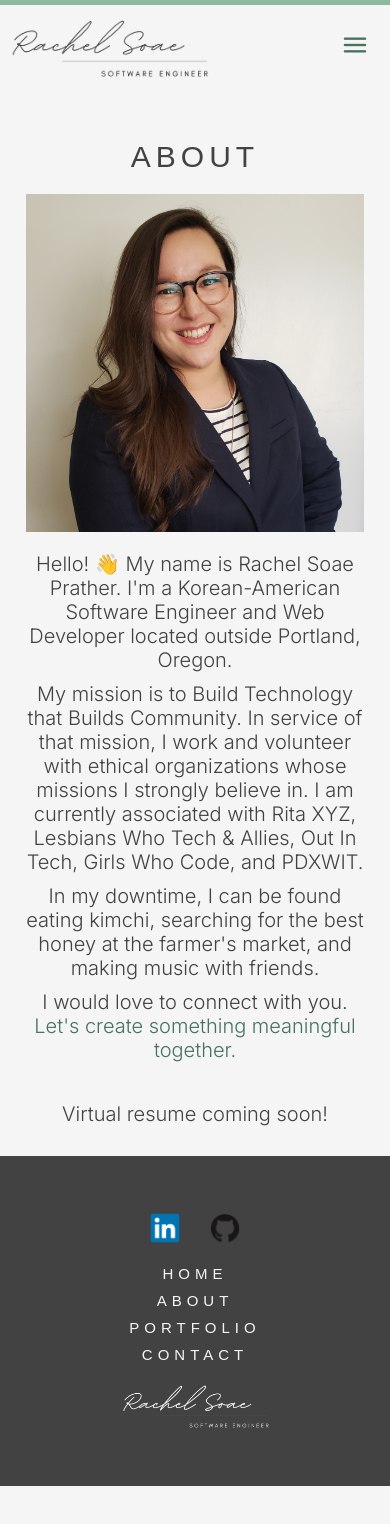
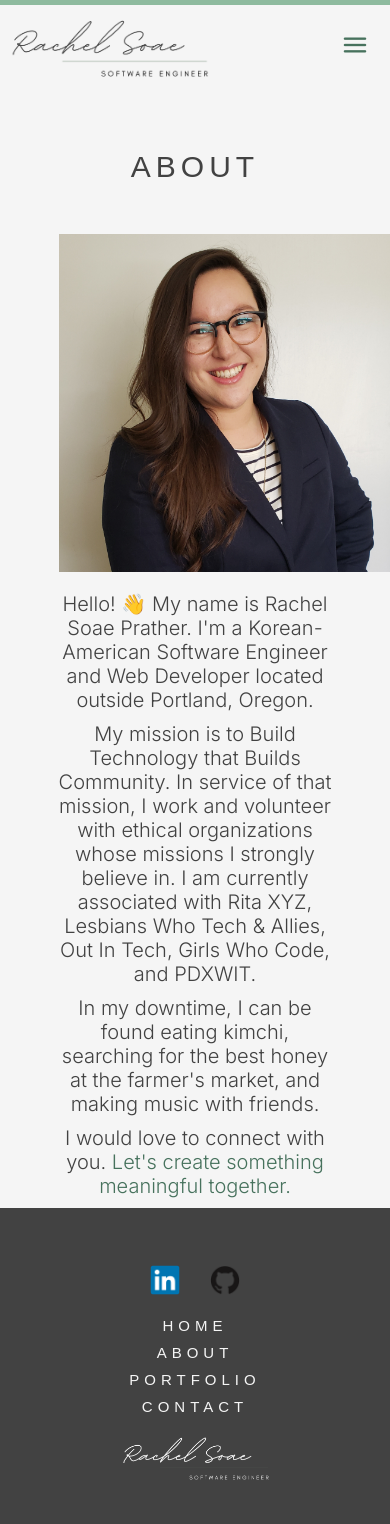
Before and after one commit to rachelsoae/portfolio, a React (Create React App) app: page /about in a window 390 px wide. Shown: the top 1524 px of the page. Before the commit the page ends 1486 px from the top, so only its background shows below. Built offline with nearby package versions, Linux system fonts and the light colour scheme; a web font is replaced by a local one.

Commit message:
Fix text spacing

```diff
--- a/src/components/About/About.js
+++ b/src/components/About/About.js
@@ -26,9 +26,9 @@ const About = () => {
           </p>
         </section>
       </div>
-      <section className='about__resume'>
+      {/* <section className='about__resume'>
         <p>Virtual resume coming soon!</p>
-      </section>
+      </section> */}
     </div>
   )
 }
--- a/src/components/About/_About.scss
+++ b/src/components/About/_About.scss
@@ -7,7 +7,9 @@
 }
 
 .about__content {
+  width: 80%;
   @include space-evenly;
+  margin-top: 2rem;
 }
 
 .about__image {
@@ -16,24 +18,27 @@
 }
 
 .about__text {
-  width: 50%;
-  @include center-column;
+  width: 40%;
+  display: flex;
+  flex-direction: column;
   p {
     margin-bottom: 1rem;
   }
-  a {
-    color: $primary-accent-color;
-    text-decoration: none;
-  }
-  a:hover {
-    @include inline-link-hover;
-  }
 }
 
-.about__resume {
-  margin: 6rem;
-  text-align: center;
+#contact-link {
+  color: $primary-accent-color;
+  text-decoration: none;
 }
+
+#contact-link:hover {
+  @include inline-link-hover;
+}
+
+// .about__resume {
+//   margin: 6rem;
+//   text-align: center;
+// }
 
 @media screen and (max-width: 550px) {
   .about__content {
@@ -46,8 +51,8 @@
     width: 90%;
     text-align: center;
   }
-  .about__resume {
-    margin: 3rem 0;
-    text-align: center;
-  }
+  // .about__resume {
+  //   margin: 3rem 0;
+  //   text-align: center;
+  // }
 }
--- a/src/components/App/_App.scss
+++ b/src/components/App/_App.scss
@@ -55,6 +55,10 @@ button:hover {
   @include button-hover;
 }
 
+a {
+  text-decoration: none;
+}
+
 a:hover,
 button:hover,
 .material-symbols-rounded:hover {
@@ -92,11 +96,5 @@ button:hover,
 }
 
 .page-header {
-  margin: 2rem;
+  margin: 3rem;
 }
-
-// @media screen and (min-width: 1400px) {
-//   .main__wrapper {
-//     width: 1400px
-//   }
-// }
--- a/src/styles/output.css
+++ b/src/styles/output.css
@@ -6,8 +6,10 @@
 }
 
 .about__content {
+  width: 80%;
   display: flex;
   justify-content: space-evenly;
+  margin-top: 2rem;
 }
 
 .about__image {
@@ -16,26 +18,22 @@
 }
 
 .about__text {
-  width: 50%;
+  width: 40%;
   display: flex;
   flex-direction: column;
-  align-items: center;
 }
 .about__text p {
   margin-bottom: 1rem;
 }
-.about__text a {
+
+#contact-link {
   color: #47725d;
   text-decoration: none;
 }
-.about__text a:hover {
+
+#contact-link:hover {
   text-decoration: underline;
   text-decoration-color: #47725d;
-}
-
-.about__resume {
-  margin: 6rem;
-  text-align: center;
 }
 
 @media screen and (max-width: 550px) {
@@ -47,10 +45,6 @@
   }
   .about__text {
     width: 90%;
-    text-align: center;
-  }
-  .about__resume {
-    margin: 3rem 0;
     text-align: center;
   }
 }
@@ -126,6 +120,10 @@ button:hover {
   color: #183C19;
 }
 
+a {
+  text-decoration: none;
+}
+
 a:hover,
 button:hover,
 .material-symbols-rounded:hover {
@@ -167,7 +165,7 @@ button:hover,
   }
 }
 .page-header {
-  margin: 2rem;
+  margin: 3rem;
 }
 
 .contact {
@@ -179,16 +177,13 @@ button:hover,
 .contact .contact__email-container {
   display: flex;
   align-items: center;
-  margin-bottom: 2em;
+  margin: 2rem 0 2em;
 }
 .contact .contact__email {
   color: #47725d;
   margin-left: 1rem;
 }
-.contact a {
-  text-decoration: none;
-}
-.contact .email:hover {
+.contact .contact__email:hover {
   text-decoration: underline;
   text-decoration-color: #47725d;
 }
```
Also changed, not shown: src/components/Contact/_Contact.scss (+2 -5 lines), 1 other file (tests, documents, lock files or other folders).
